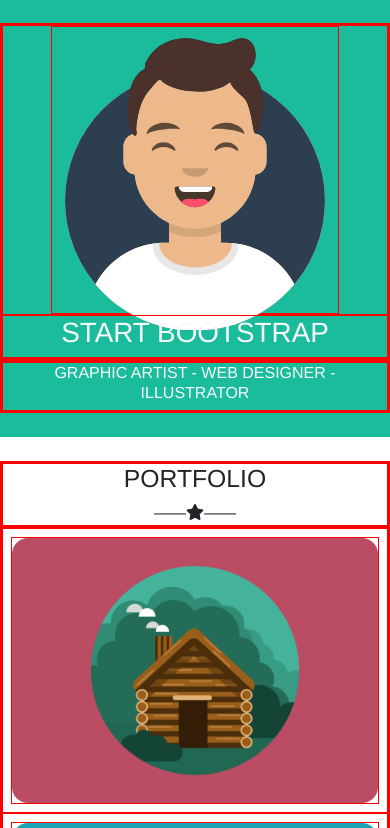
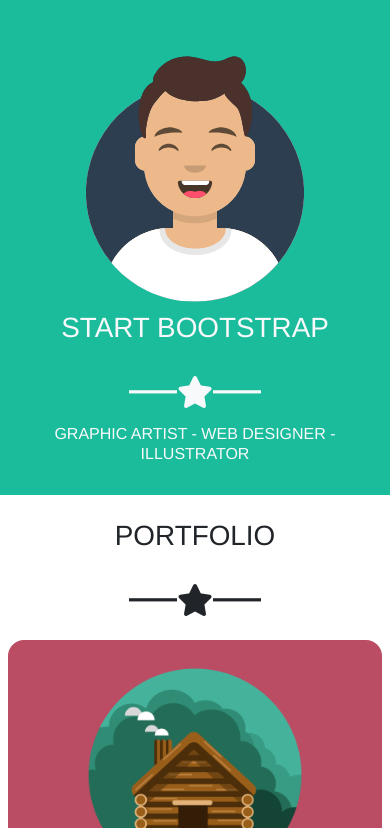
Before and after one commit to EmilianaManzo/html-css-bootstrap-freelancer, a plain HTML site: page index.html in a window 390 px wide. Shown: the part 81-909 px from the top of the page. Drawn offline with nearby package versions, Linux system fonts and the light colour scheme; a web font is replaced by a local one.

Commit message:
[fix] some tag and add media query for titles

```diff
--- a/assets/css/style.css
+++ b/assets/css/style.css
@@ -15,15 +15,15 @@ body{
   font-family: 'Helvetica Neue', sans-serif;
 }
 
-[class^="container"],
+/* [class^="container"],
 [class^="row"],
 [class^="col"]{
   border: 1px solid red;
-}
+} */
 
-.debug{
+/* .debug{
   border: 1px solid red;
-}
+} */
 
 .em_container{
   width: 70%;
@@ -47,6 +47,10 @@ body{
   aspect-ratio: 1;
 }
 
+.navbar-toggler{
+  border: 1px solid white !important;
+}
+
 /* HEADER  */
 header{
   height: 80px;
@@ -65,22 +69,30 @@ ul li:hover{
   border-bottom: 2px solid var(--section);
 }
 
-.hamburger i{
-  color: #888888;
+.dannata{
+  font-size: 3rem;
 }
 
+.dannata i{
+  font-size: 2rem;
+}
+
+.jumbotron .dannata::before,
+.jumbotron .dannata::after,
+.portfolio .dannata::before,
+.portfolio .dannata::after,
+.about_us .dannata::before,
+.about_us .dannata::after,
+.contact_me .dannata::before,
+.contact_me .dannata::after{
+  content:"\2015";
+}
 
 /* MAIN  */
 
 /* jumbotrone  */
-.jumbotrone{
+.jumbotron{
   margin-top: 80px;
-}
-
-.colored{
-  height: 5px;
-  width: 100%;
-  border: 1px solid white;
 }
 
 /* portfolio */
@@ -172,6 +184,14 @@ textarea.em_form:focus{
 /* *****************
     MEDIA QUERY
 ***************** */
-@media screen and {
+@media screen and (min-width:768px) {
+  h1,
+  h2{
+    font-size:larger;
+  }
+
+  .logo{
+    font-size: 1.8rem !important;
+  }
 
 }
--- a/index.html
+++ b/index.html
@@ -27,7 +27,7 @@
       <nav class="my-bg navbar navbar-expand-lg py-4  " data-bs-theme="dark">
         <div class="container ">
 
-          <a class="navbar-brand text-uppercase fs-4 " href="#">Start Bootstrap</a>
+          <a class="navbar-brand logo text-uppercase fs-4 " href="#">Start Bootstrap</a>
           <button class="navbar-toggler" type="button" data-bs-toggle="collapse" data-bs-target="#navbarSupportedContent" aria-controls="navbarSupportedContent" aria-expanded="false" aria-label="Toggle navigation">
             <span class="navbar-toggler-icon"></span>
           </button>
@@ -49,49 +49,24 @@
         </div>
       </nav>
 
-      <!-- <div class="row h-100 align-items-center">
-        <div class="col text-uppercase text-light">
-          <div class="logo">start bootstrap</div>
-        </div>
-
-        <div class="col d-flex align-items-center justify-content-end h-100 ">
-
-          <div class="hamburger text-end d-md-none debug border border-light-subtle  ">
-            <i class="fa-solid fa-bars p-1 "></i>
-          </div>
-
-          <nav class=" d-none d-md-block">
-            <ul class="d-flex text-uppercase m-0">
-              <li class="px-1"><a href="#" class="text-light text-decoration-none">portfolio</a></li>
-              <li class="px-1 "><a href="#" class="text-light text-decoration-none">about</a></li>
-              <li class="px-1 "><a href="#" class="text-light text-decoration-none">contact</a></li>
-            </ul>
-          </nav> -->
-
-        </div>
-
-      </div>
-
     </div>
   </header>
 
   <main>
 
-    <section class="jumbotrone different_c py-4 py-md-5  ">
+    <section class="jumbotron different_c py-4 py-md-5  ">
     <div class="container h-100 ">
       <div class="row flex-column text-light">
-        <div class="col text-center">
-          <div class="image debug">
+        <div class="col h-100 ">
+          <div class="image p-4 debug">
             <img src="assets/img/avatar.svg" alt="" class="object-fit-cover">
           </div>
         </div>
         <div class="col text-center ">
-          <h2 class="fs-1">START BOOTSTRAP</h2>
+          <h1 class="fs-1">START BOOTSTRAP</h1>
         </div>
-        <div class="col">
-          <div class="row">
-
-          </div>
+        <div class="col text-center">
+          <div class="dannata"><i class="fa-solid fa-star"></i></div>
         </div>
         <div class="col text-center ">
           <h6>GRAPHIC ARTIST - WEB DESIGNER - ILLUSTRATOR</h6>
@@ -105,8 +80,8 @@
 
         <div class="row">
           <div class="col text-center ">
-            <h2>PORTFOLIO</h2>
-            <span>&#8213;&#8213;</span><i class="fa-solid fa-star"></i><span>&#8213;&#8213;</span>
+            <h2 class="fs-1">PORTFOLIO</h2>
+            <div class="dannata"><i class="fa-solid fa-star"></i></div>
           </div>
         </div>
 
@@ -159,8 +134,8 @@
 
           <div class="row flex-column align-items-center ">
             <div class="col text-center ">
-              <h2>ABOUT</h2>
-              <span><i class="fa-solid fa-star"></i></span>
+              <h2 class="fs-1 ">ABOUT</h2>
+              <div class="dannata"><i class="fa-solid fa-star"></i></div>
             </div>
             <div class="col py-2 px-5">
 
@@ -182,8 +157,8 @@
       <div class="em_container">
         <div class="container-fluid">
           <div class="col text-center">
-            <h2>CONTACT ME</h2>
-            <span><i class="fa-solid fa-star"></i></span>
+            <h2 class="fs-1 ">CONTACT ME</h2>
+            <div class="dannata"><i class="fa-solid fa-star"></i></div>
           </div>
           <div class="col">
             <form action="">
```
